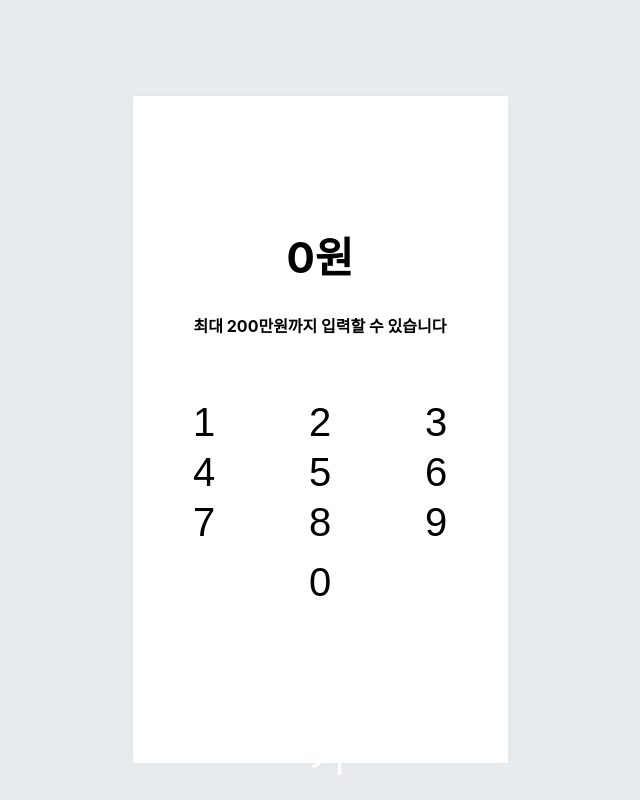
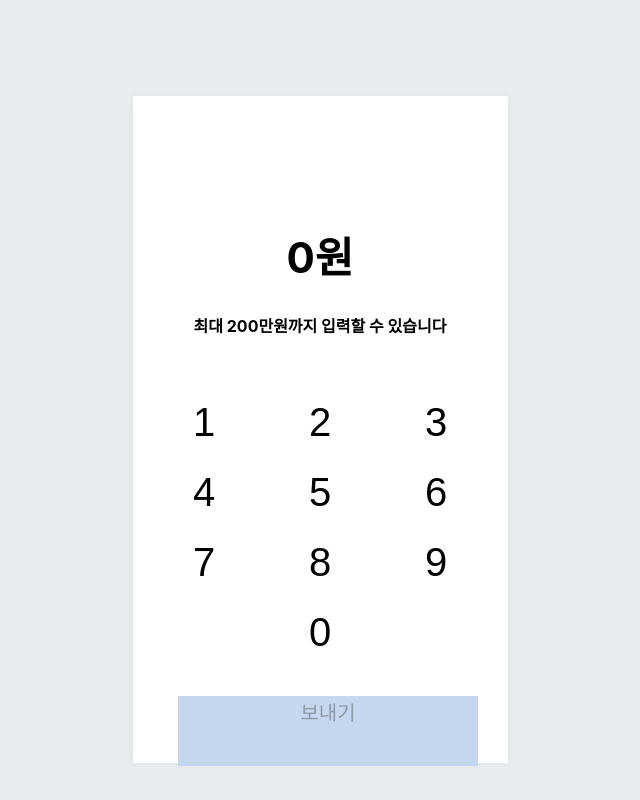
Before and after one commit to yunred/remittance-project, a React (Create React App) app: page / in a window 1280 px wide. Shown: the whole page, without its empty margins (320-960 px from the left). Built offline with nearby package versions, Linux system fonts and the light colour scheme.

Commit message:
다시돌아갈수있는곳..

```diff
--- a/src/components/ButtonStyle.js
+++ b/src/components/ButtonStyle.js
@@ -5,22 +5,23 @@ const StyledButton = styled.button`
   display: inline-flex;
   outline: none;
   border: none;
-  color: ${props=>props.disabled? 'white' : 'black'};
+  color: 'black';
   cursor: pointer;
   padding-left: 16px;
   padding-right: 16px;
   margin: auto;
   justify-content: center;
+  align-item: center;
 
   /* 크기 */
   width: 100px;
-  height: 50px;
-  font-size: ${props=>props.className =='cancelback'? '20px' : '40px'};
+  height: 70px;
+  font-size: 40px;
 
   /* 색상 */
   background: none;
   &:hover {
-    color: gray;
+    color : ${props=>props.disabled? 'none' : 'gray'};
   }
   &:active {
     background: #F5FFFA;
@@ -31,16 +32,34 @@ const StyledButton = styled.button`
     margin-left: 1rem;
   }
 
+  ${props =>
+    props.Cancel &&
+    css`
+      font-size: 20px;
+      color: ${props=>props.disabled? 'white' : 'black'};
+    `}
 
+  ${props =>
+    props.Back &&
+    css`
+      font-size: 20px;
+      color: ${props=>props.disabled? 'white' : 'black'};
+    `}
 
-
-
+  ${props =>
+    props.Send &&
+    css`
+      font-size: 20px;
+      color: ${props=>props.disabled? 'none' : 'white'};
+      width : 300px;
+      background : ${props=>props.disabled? '#C5D7EE' : '#588DF2'};
+    `}
 
 `;
 
-function Button({ children, ...rest}) {
+function Button({ children, Cancel, Send, Back, ...rest}) {
   return (
-    <StyledButton {...rest}>
+    <StyledButton Cancel = {Cancel} Send = {Send} Back = {Back} {...rest}>
       {children}
     </StyledButton>
   );
--- a/src/components/Money.js
+++ b/src/components/Money.js
@@ -1,22 +1,8 @@
 import React, {useState} from 'react';
 import styled from 'styled-components';
 import Button from './ButtonStyle';
+import MoneyBlock from './MoneyBlockStyle';
 
-const MoneyBlock = styled.div`
-  padding-top: 100px;
-  padding-left: 20px;
-  padding-right: 20px;
-  padding-bottom: 30px;
-  align-items: center;
-  text-align: center;
-  margin: 0 auto;
-
-  h1{
-    font-size: 42px;
-  }
-
-
-`;
 
 const ButtonBlock = styled.div`
   text-align: center;
@@ -27,10 +13,11 @@ const ButtonBlock = styled.div`
 
 `;
 
+
 function Money() {
   const [value, setValue] = useState('0');
   const [inActive, setInactive] = useState(true);
-  const [isLimit, setLimit] = useState(false);
+  const [underlimit, setunderLimit] = useState(true);
   //취소, <- 버튼, 보내기버튼 활성화
 
   const onInputNum = (e) =>{
@@ -42,12 +29,13 @@ function Money() {
         setInactive(false);
       }
     }else if((value + e.target.textContent)>2000000){ //200만원 초과할때
-      setLimit(true);
       setValue('2000000');
+      setunderLimit(false);
     }else{
       setValue((preValue) => preValue + e.target.textContent);
       console.log(value);
     }
+    console.log(underlimit);
   };
 
   const onInputElse = (e) => {
@@ -70,7 +58,7 @@ function Money() {
     <>
       <MoneyBlock>
         <h1>{value.toString().replace(/\B(?=(\d{3})+(?!\d))/g, ",")}원</h1>
-        <h4 className = {isLimit?'limit':'unlimit'}>최대 200만원까지 입력할 수 있습니다</h4>
+        <h4>최대 200만원까지 입력할 수 있습니다</h4>
       </MoneyBlock>
       <ButtonBlock>
         <Button onClick= {onInputNum}>1</Button>
@@ -88,10 +76,10 @@ function Money() {
         <Button onClick= {onInputNum}>9</Button>
         <br/>
 
-        <Button className = {'cancelBack'} disabled = {inActive} onClick= {onInputElse}>취소</Button>
+        <Button Cancel = {true} disabled = {inActive} onClick= {onInputElse} CancelBack>취소</Button>
         <Button onClick= {onInputNum}>0</Button>
-        <Button className = {'cancelBack'} disabled = {inActive} onClick= {onInputElse}>⬅︎</Button>
-        <Button className = {'send'} disabled = {inActive}  onClick= {onInputElse}>보내기</Button>
+        <Button Back = {true} disabled = {inActive} onClick= {onInputElse}>⬅︎</Button>
+        <Button Send = {true} disabled = {inActive}  onClick= {onInputElse}>보내기</Button>
       </ButtonBlock>
     </>
   )
--- /dev/null
+++ b/src/components/MoneyBlockStyle.js
@@ -0,0 +1,30 @@
+import React from 'react';
+import styled from 'styled-components';
+
+const StyledMoneyBlock = styled.div`
+  padding-top: 100px;
+  padding-left: 20px;
+  padding-right: 20px;
+  padding-bottom: 30px;
+  align-items: center;
+  text-align: center;
+  margin: 0 auto;
+
+  h1{
+    font-size: 42px;
+
+  }
+
+  h4 {visibility: ${props=>props.islimit ? 'hidden' : 'visible'};
+`;
+
+function MoneyBlock({ children, islimit, ...rest}) {
+  return (
+    <StyledMoneyBlock islimit = {islimit} {...rest}>
+      {children}
+    </StyledMoneyBlock>
+  );
+}
+
+
+export default MoneyBlock;
```
